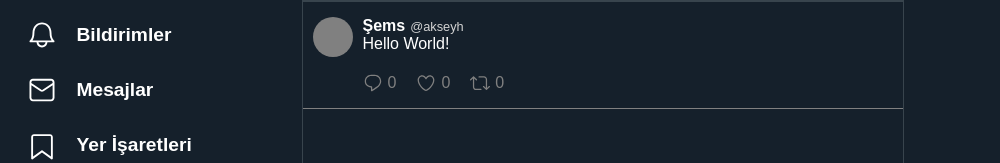
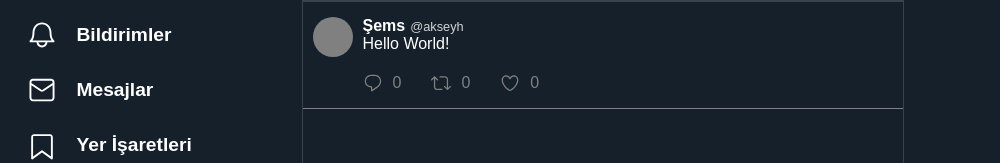
Before and after one commit to akseyh/vue3-twitter-clone, a Vue app: page / in a window 1280 px wide. Shown: the part 160-323 px from the top of the page, without its empty margins (0-1000 px from the left). Built offline with nearby package versions, Linux system fonts and the light colour scheme.

Commit message:
add: retweet and like operations

```diff
--- a/src/components/Tweet.vue
+++ b/src/components/Tweet.vue
@@ -8,17 +8,25 @@
       </div>
       <div class="tweet__content">{{ tweet.content }}</div>
       <div class="tweet__analytics">
-        <div class="tweet__analytic">
+        <div class="tweet__analytic tweet__analytic--comments">
           <CommentIcon class="icon" />
           <span>{{ tweet.comments }}</span>
         </div>
-        <div class="tweet__analytic">
+        <div
+          class="tweet__analytic tweet__analytic--retweets"
+          :class="{ 'tweet__analytic--active': isRetweetedByMe }"
+          @click="$emit('reTweet', tweet.id)"
+        >
+          <RetweetIcon class="icon" />
+          <span>{{ tweet.retweets }}</span>
+        </div>
+        <div
+          class="tweet__analytic tweet__analytic--likes"
+          :class="{ 'tweet__analytic--active': isLikedByMe }"
+          @click="$emit('likeTweet', tweet.id)"
+        >
           <HeartIcon class="icon" />
           <span>{{ tweet.likes }}</span>
-        </div>
-        <div class="tweet__analytic">
-          <RetweetIcon class="icon" />
-          <span>{{ tweet.retweets }}</span>
         </div>
       </div>
     </div>
@@ -35,6 +43,14 @@ export default {
     tweet: {
       type: Object,
       required: true,
+    },
+    isLikedByMe: {
+      type: Boolean,
+      default: false,
+    },
+    isRetweetedByMe: {
+      type: Boolean,
+      default: false,
     },
   },
   components: {
@@ -92,11 +108,41 @@ export default {
 .tweet__analytics .tweet__analytic {
   display: flex;
   align-items: center;
-  margin-right: 20px;
+  margin-right: 30px;
+}
+.tweet__analytics .tweet__analytic--likes:hover {
+  color: rgb(224, 36, 94);
+}
+.tweet__analytics .tweet__analytic--likes:hover > .icon {
+  fill: rgb(224, 36, 94);
+}
+.tweet__analytics .tweet__analytic--likes.tweet__analytic--active {
+  color: rgb(224, 36, 94);
+}
+.tweet__analytics .tweet__analytic--likes.tweet__analytic--active .icon {
+  fill: rgb(224, 36, 94);
+}
+.tweet__analytics .tweet__analytic--comments:hover {
+  color: rgb(29, 161, 242);
+}
+.tweet__analytics .tweet__analytic--comments:hover > .icon {
+  fill: rgb(29, 161, 242);
+}
+.tweet__analytics .tweet__analytic--retweets:hover {
+  color: rgb(23, 191, 99);
+}
+.tweet__analytics .tweet__analytic--retweets:hover > .icon {
+  fill: rgb(23, 191, 99);
+}
+.tweet__analytics .tweet__analytic--retweets.tweet__analytic--active {
+  color: rgb(23, 191, 99);
+}
+.tweet__analytics .tweet__analytic--retweets.tweet__analytic--active .icon {
+  fill: rgb(23, 191, 99);
 }
 .tweet__analytics .tweet__analytic .icon {
   fill: gray;
   width: 20px;
-  margin-right: 5px;
+  margin-right: 10px;
 }
 </style>
--- a/src/store/index.js
+++ b/src/store/index.js
@@ -10,7 +10,7 @@ export default createStore({
       {
         id: 0,
         content: 'Hello World!',
-        date: '03 Jul 2020',
+        date: new Date(),
         user: {
           name: 'Şems',
           username: '@akseyh'
@@ -19,11 +19,43 @@ export default createStore({
         retweets: 0,
         comments: 0
       }
-    ]
+    ],
+    likedTweets: [],
+    reTweets: []
   },
   mutations: {
     CREATE_TWEET(state, payload) {
       state.tweets = [...state.tweets, { ...payload, id: state.tweets.length, likes: 0, retweets: 0, comments: 0 }]
+    },
+    LIKE_TWEET(state, id) {
+      if (!state.likedTweets.includes(id)) {
+        state.tweets = state.tweets.map(el => {
+          if (el.id === id) el = { ...el, likes: el.likes + 1 }
+          return el
+        })
+        state.likedTweets.push(id)
+      } else {
+        state.tweets = state.tweets.map(el => {
+          if (el.id === id) el = { ...el, likes: el.likes - 1 }
+          return el
+        })
+        state.likedTweets = state.likedTweets.filter(el => el !== id)
+      }
+    },
+    RE_TWEET(state, id) {
+      if (!state.reTweets.includes(id)) {
+        state.tweets = state.tweets.map(el => {
+          if (el.id === id) el = { ...el, retweets: el.retweets + 1 }
+          return el
+        })
+        state.reTweets.push(id)
+      } else {
+        state.tweets = state.tweets.map(el => {
+          if (el.id === id) el = { ...el, retweets: el.retweets - 1 }
+          return el
+        })
+        state.reTweets = state.reTweets.filter(el => el !== id)
+      }
     }
   },
   actions: {
--- a/src/views/Home.vue
+++ b/src/views/Home.vue
@@ -2,7 +2,15 @@
   <header class="home__header">Anasayfa</header>
   <TweetInput />
   <div class="home__contents">
-    <Tweet v-for="tweet in tweets" :key="tweet.id" :tweet="tweet" />
+    <Tweet
+      v-for="tweet in tweets"
+      :key="tweet.id"
+      :tweet="tweet"
+      :isLikedByMe="likedTweets.includes(tweet.id)"
+      :isRetweetedByMe="reTweets.includes(tweet.id)"
+      @likeTweet="likeTweet"
+      @reTweet="reTweet"
+    />
   </div>
 </template>
 
@@ -17,10 +25,26 @@ export default {
   setup() {
     const store = useStore();
 
-    const tweets = computed(() => store.state.tweets.reverse());
+    const tweets = computed(() =>
+      store.state.tweets.sort((a, b) => b.date - a.date)
+    );
+
+    const likedTweets = computed(() => store.state.likedTweets);
+    const reTweets = computed(() => store.state.reTweets);
+
+    function likeTweet(id) {
+      store.commit("LIKE_TWEET", id);
+    }
+    function reTweet(id) {
+      store.commit("RE_TWEET", id);
+    }
 
     return {
       tweets,
+      likeTweet,
+      reTweet,
+      likedTweets,
+      reTweets,
     };
   },
 };
```
